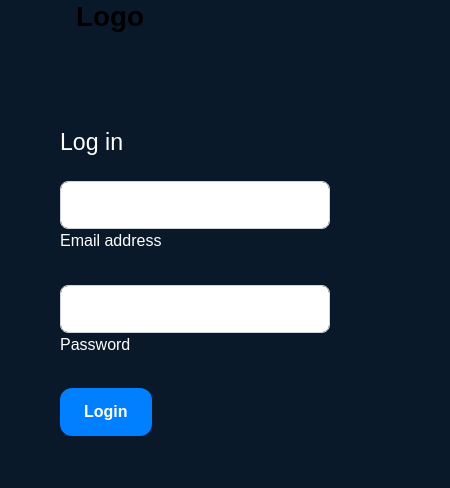
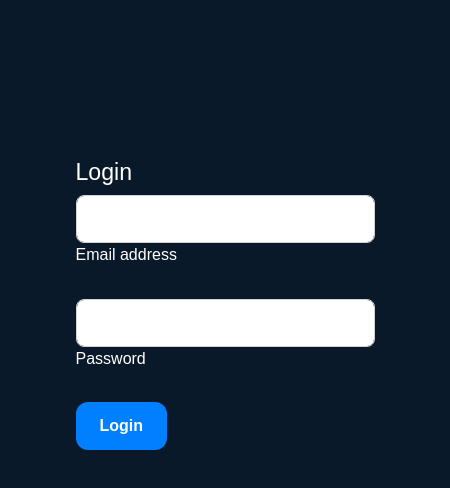
Before and after one commit to lestox/messengerMercure, a React (Vite) app in the folder front/: page /login in a window 390 px wide. Shown: the top 488 px of the page, 450 px wide, since content can reach past the window. Built offline with nearby package versions, Linux system fonts and the light colour scheme.

Commit message:
Login rework

```diff
--- a/front/src/Component/Chat/MessageInput.jsx
+++ b/front/src/Component/Chat/MessageInput.jsx
@@ -1,9 +1,9 @@
 import React from 'react'
 import styled, { css } from 'styled-components'
 
-const StyledMessageInput = styled.input`
+const StyledMessageInput = styled.textarea`
     width: 100%;
-    height: 6vh;
+    height: 7vh;
     background-color: #273C57;
     border: none;
     color: lightgray;
--- a/front/src/Component/Chat/SideCard.jsx
+++ b/front/src/Component/Chat/SideCard.jsx
@@ -23,6 +23,7 @@ const StyledImg = styled.img`
 const StyledName = styled.h4`
     margin-left: 15px;
     font-size: 1.2rem;
+    margin-bottom: 0;
 `
 
 const SideCard = () => {
--- a/front/src/Component/Chat/UserSearchbar.jsx
+++ b/front/src/Component/Chat/UserSearchbar.jsx
@@ -10,6 +10,7 @@ const StyledUserSearchbar = styled.input`
     color: lightgray;
     padding: 20px;
     outline: none;
+    overflow: scroll;
 `
 
 const UserSearchbar = () => {
--- a/front/src/Container/Login.jsx
+++ b/front/src/Container/Login.jsx
@@ -1,6 +1,7 @@
 import {useState} from "react";
 import {useLocation, useNavigate} from "react-router-dom";
 import Button from "../Component/Global/Button";
+import styled from "styled-components";
 
 export default function Login() {
     const [username, setUsername] = useState("");
@@ -14,22 +15,29 @@ export default function Login() {
     const handleSubmit = (e) => {
     }
 
+    const StyledLoginCard = styled.div`
+        min-width: 450px;
+        display: flex;
+        justify-content: center;
+        padding-top: 16vh;
+      `
+
+
     return (
         <section className="vh-100">
-        <div className="container-fluid">
-          <div className="row">
-            <div className="col-sm-6 text-black">
+        <StyledLoginCard className="container-fluid">
+          <div>
+            <div>
 
               <div className="px-5 ms-xl-4">
                 <i className="fas fa-crow fa-2x me-3 pt-5 mt-xl-4" ></i>
-                <span className="h1 fw-bold mb-0">Logo</span>
               </div>
 
-              <div className="d-flex align-items-center h-custom-2 px-5 ms-xl-4 mt-5 pt-5 pt-xl-0 mt-xl-n5">
+              <div>
 
                 <form >
 
-                  <h3 className="pb-3" >Log in</h3>
+                  <h3 className="mb-2">Login</h3>
 
                   <div className="form-outline mb-4">
                     <input type="email" id="form2Example18" className="form-control form-control-lg" />
@@ -51,12 +59,8 @@ export default function Login() {
               </div>
 
             </div>
-            <div className="col-sm-6 px-0 d-none d-sm-block">
-              <img src="https://mdbcdn.b-cdn.net/img/Photos/new-templates/bootstrap-login-form/img3.webp"
-                alt="Login image" className="w-100 vh-100" />
-            </div>
           </div>
-        </div>
+        </StyledLoginCard>
       </section>
     )
 }
```
